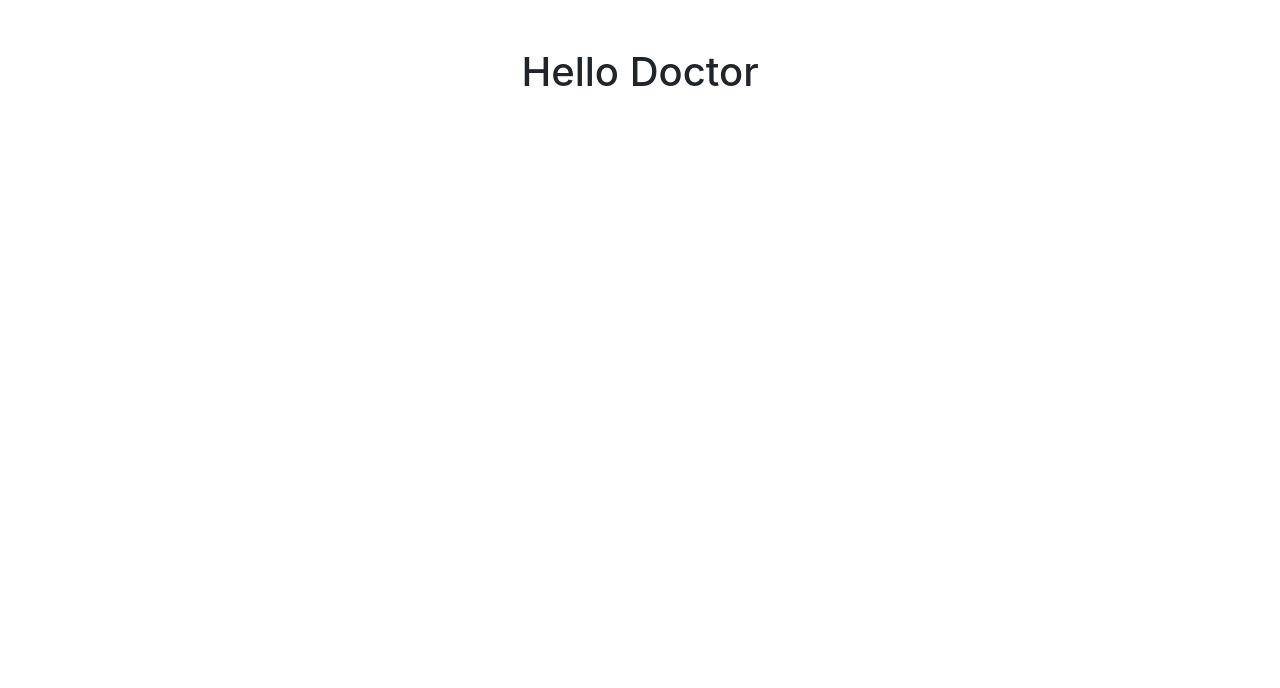
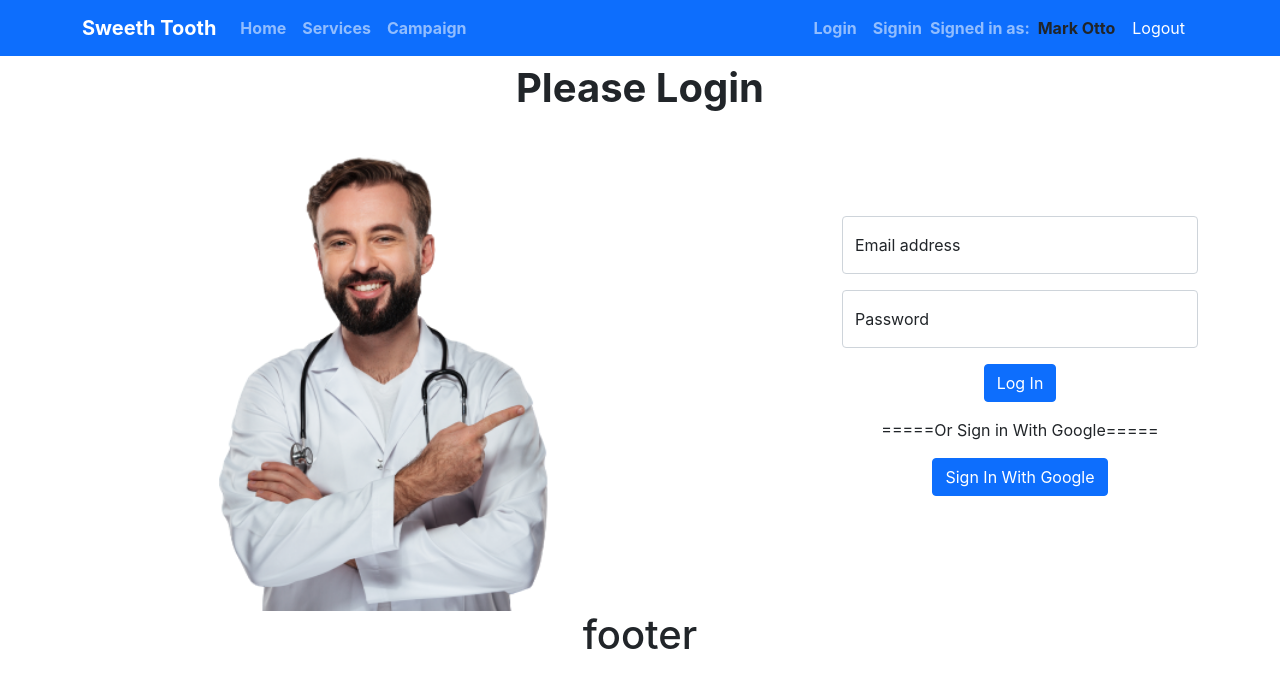
Before and after one commit to saifmaamun/sweet-tooth, a React (Create React App) app: page /login in a window 1280 px wide. Shown: the top 688 px of the page. Built offline with nearby package versions, Linux system fonts and the light colour scheme.

Commit message:
login page

```diff
--- a/src/App.js
+++ b/src/App.js
@@ -1,10 +1,45 @@
-import logo from './logo.svg';
 import './App.css';
+import Home from './Pages/Home/Home/Home';
+import Header from './Pages/Shared/Header/Header';
+import Footer from './Pages/Shared/Footer/Footer';
+import { BrowserRouter,Switch,Route } from 'react-router-dom';
+import Service from './Pages/Home/Service/Service';
+import Login from './Pages/Login/Login';
+import Signin from './Pages/Signin/Signin';
+import Campaign from './Pages/Campaign/Campaign';
+import Error from './Pages/Error/Error';
+import Services from './Pages/Home/Services/Services';
 
 function App() {
   return (
     <div className="App">
-      <h1 className="fw-5 pt-5">Hello Doctor</h1>
+      <BrowserRouter>
+
+        <Switch>
+          <Route exact path='/'>
+            <Home></Home>
+          </Route>
+          <Route path='/home'>
+            <Home></Home>
+          </Route>
+          <Route path='/services'>
+            <Services></Services>
+          </Route>
+          <Route path='/login'>
+            <Login></Login>
+          </Route>
+          <Route path='/signin'>
+            <Signin></Signin>
+          </Route>
+          <Route path='/campaign'>
+            <Campaign></Campaign>
+          </Route>
+          <Route path='*'>
+            <Error></Error>
+          </Route>
+        </Switch>
+
+      </BrowserRouter>
     </div>
   );
 }
--- /dev/null
+++ b/src/Pages/Campaign/Campaign.js
@@ -0,0 +1,15 @@
+import React from 'react';
+import Footer from '../Shared/Footer/Footer';
+import Header from '../Shared/Header/Header';
+
+const Campaign = () => {
+    return (
+        <div>
+            <Header></Header>
+            <h1>campaign</h1>
+            <Footer></Footer>
+        </div>
+    );
+};
+
+export default Campaign;
--- /dev/null
+++ b/src/Pages/Error/Error.js
@@ -0,0 +1,11 @@
+import React from 'react';
+
+const Error = () => {
+    return (
+        <div>
+            <h1>404 not found</h1>
+        </div>
+    );
+};
+
+export default Error;
--- /dev/null
+++ b/src/Pages/Home/Banner/Banner.js
@@ -0,0 +1,11 @@
+import React from 'react';
+
+const Banner = () => {
+    return (
+        <div>
+            <h1>banner</h1>
+        </div>
+    );
+};
+
+export default Banner;
--- /dev/null
+++ b/src/Pages/Home/Home/Home.js
@@ -0,0 +1,19 @@
+import React from 'react';
+import Footer from '../../Shared/Footer/Footer';
+import Header from '../../Shared/Header/Header';
+import Banner from '../Banner/Banner';
+import Services from '../Services/Services';
+
+const Home = () => {
+    return (
+        <div>
+            <Header></Header>
+            <h1>home</h1>
+            <Banner></Banner>
+            <Services></Services>
+            <Footer></Footer>
+        </div>
+    );
+};
+
+export default Home;
--- /dev/null
+++ b/src/Pages/Home/Service/Service.js
@@ -0,0 +1,15 @@
+import React from 'react';
+import Footer from '../../Shared/Footer/Footer';
+import Header from '../../Shared/Header/Header';
+
+const Service = () => {
+    return (
+        <div>
+            <Header></Header>
+            <h1>service</h1>
+            <Footer></Footer>
+        </div>
+    );
+};
+
+export default Service;
--- /dev/null
+++ b/src/Pages/Home/Services/Services.js
@@ -0,0 +1,12 @@
+import React from 'react';
+
+
+const Services = () => {
+    return (
+        <div>
+            <h1>services</h1>
+        </div>
+    );
+};
+
+export default Services;
--- /dev/null
+++ b/src/Pages/Login/Login.js
@@ -0,0 +1,49 @@
+import React from 'react';
+import { Button, Col, Container, FloatingLabel, Form, Row } from 'react-bootstrap';
+import logImg from '../../images/Login/log-bg.png'
+import Footer from '../Shared/Footer/Footer';
+import Header from '../Shared/Header/Header';
+
+const Login = () => {
+    return (
+        <div>
+            <Header></Header>
+            <div>
+                <h1 className="fw-bolder mt-2">Please Login</h1>
+                <Container>
+                    <Row>
+                        <Col xs={12} md={8}>
+                            <div>
+                                <img className="w-100" src={logImg} alt="" />
+                            </div>
+                        </Col>
+                        <Col xs={12} md={4}>
+                            <div className="mt-5 pt-5">
+                                <FloatingLabel
+                                    controlId="floatingInput"
+                                    label="Email address"
+                                    className="mb-3"
+                                >
+                                    <Form.Control type="email" placeholder="name@example.com" />
+                                </FloatingLabel>
+                                <FloatingLabel controlId="floatingPassword" label="Password">
+                                    <Form.Control type="password" placeholder="Password" />
+                                </FloatingLabel>
+
+                                <div className="text-center">
+                                    <Button className="my-3">Log In</Button>
+                                    <br />
+                                    <p>=====Or Sign in With Google=====</p>
+                                    <Button>Sign In With Google</Button>
+                                </div>
+                            </div>
+                        </Col>
+                    </Row>
+                </Container>
+                </div>
+            <Footer></Footer>
+        </div>
+    );
+};
+
+export default Login;
--- /dev/null
+++ b/src/Pages/Shared/Footer/Footer.js
@@ -0,0 +1,11 @@
+import React from 'react';
+
+const Footer = () => {
+    return (
+        <div>
+            <h1>footer</h1>
+        </div>
+    );
+};
+
+export default Footer;
--- /dev/null
+++ b/src/Pages/Shared/Header/Header.js
@@ -0,0 +1,34 @@
+import React from 'react';
+import { Button, Container, Nav, Navbar } from 'react-bootstrap';
+
+const Header = () => {
+    return (
+        <div>
+            <>
+                <Navbar className="fw-bold"collapseOnSelect expand="sm" bg="primary" variant="dark">
+                    <Container>
+                        <Navbar.Brand href="/">Sweeth Tooth</Navbar.Brand>
+                        <Navbar.Toggle />
+                        <Navbar.Collapse className="justify-content-end">
+                        <Nav className="me-auto">
+                            <Nav.Link href="/home">Home</Nav.Link>
+                            <Nav.Link href="/services">Services</Nav.Link>
+                            <Nav.Link href="/campaign">Campaign</Nav.Link>
+                            </Nav>
+                            <Nav className="me">
+                                <Nav.Link href="/login">Login</Nav.Link>
+                                <Nav.Link href="/signin">Signin</Nav.Link>
+                            </Nav>
+                            <Navbar.Text>
+                                Signed in as:<span className=" px-1 text-dark fw-bold"> Mark Otto</span>
+                            </Navbar.Text>
+                                <Button>Logout</Button>
+                        </Navbar.Collapse>
+                    </Container>
+                </Navbar>
+            </>
+        </div>
+    );
+};
+
+export default Header;
--- /dev/null
+++ b/src/Pages/Signin/Signin.js
@@ -0,0 +1,15 @@
+import React from 'react';
+import Footer from '../Shared/Footer/Footer';
+import Header from '../Shared/Header/Header';
+
+const Signin = () => {
+    return (
+        <div>
+            <Header></Header>
+            <h1>signin</h1>
+            <Footer></Footer>
+        </div>
+    );
+};
+
+export default Signin;
```
Also changed, not shown: src/images/Login/log-bg.png (added).
